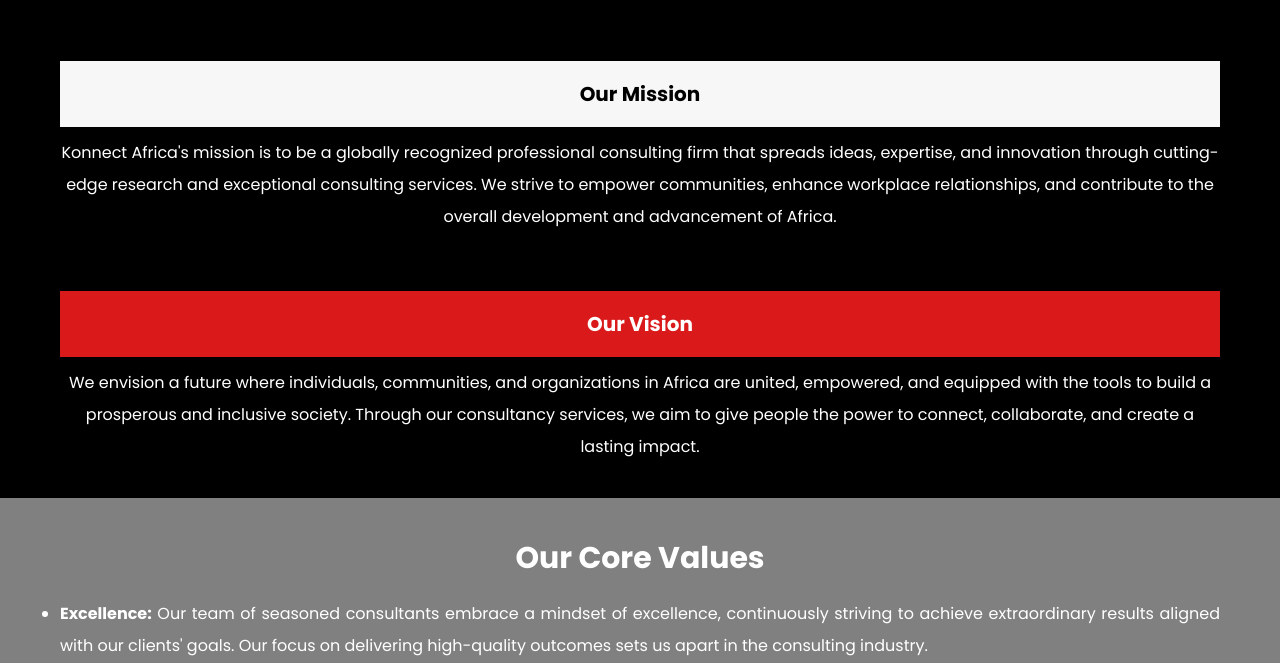
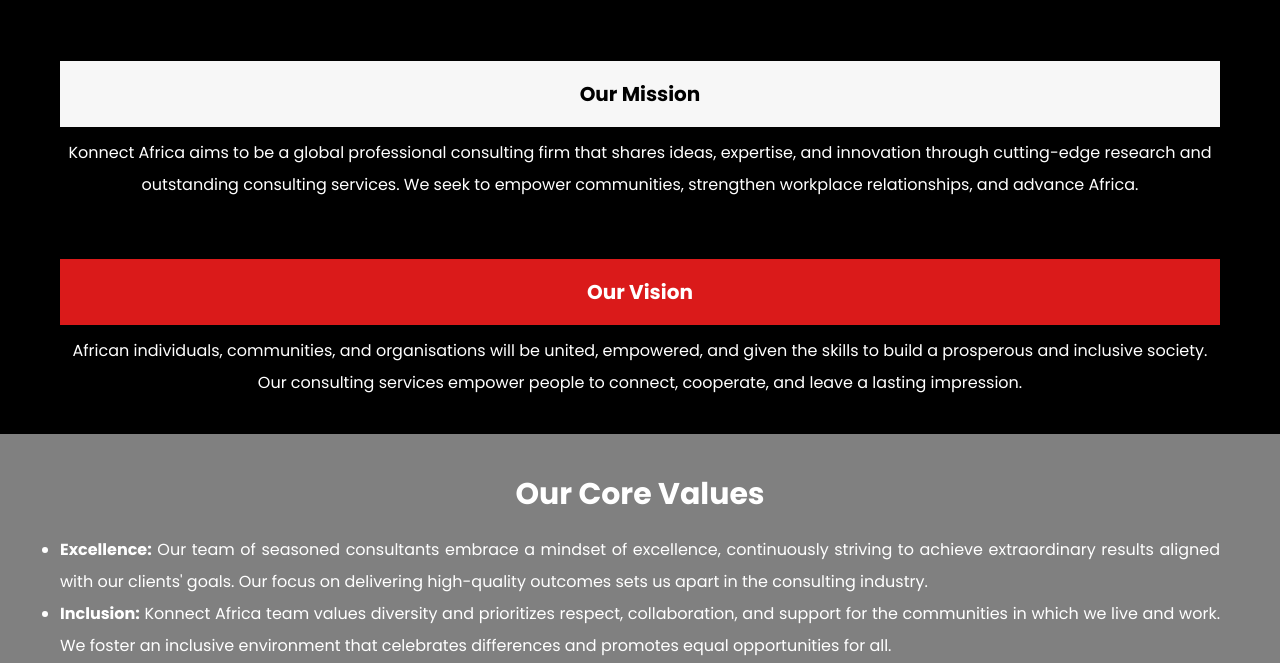
Before and after one commit to Tripp808/Konnect_africa-website, a website: page About.html in a window 1280 px wide. Shown: the part 580-1243 px from the top of the page. Drawn offline with Linux system fonts and the light colour scheme; a web font is replaced by a local one.

Commit message:
about update

```diff
--- a/About.html
+++ b/About.html
@@ -60,19 +60,17 @@
       <div class="container">
         <h3 class="mission">Our Mission</h3>
         <p>
-          Konnect Africa's mission is to be a globally recognized professional
-          consulting firm that spreads ideas, expertise, and innovation through
-          cutting-edge research and exceptional consulting services. We strive
-          to empower communities, enhance workplace relationships, and
-          contribute to the overall development and advancement of Africa.
+          Konnect Africa aims to be a global professional consulting firm that
+          shares ideas, expertise, and innovation through cutting-edge research
+          and outstanding consulting services. We seek to empower communities,
+          strengthen workplace relationships, and advance Africa.
         </p>
         <h3 class="vision">Our Vision</h3>
         <p>
-          We envision a future where individuals, communities, and organizations
-          in Africa are united, empowered, and equipped with the tools to build
-          a prosperous and inclusive society. Through our consultancy services,
-          we aim to give people the power to connect, collaborate, and create a
-          lasting impact.
+          African individuals, communities, and organisations will be united,
+          empowered, and given the skills to build a prosperous and inclusive
+          society. Our consulting services empower people to connect, cooperate,
+          and leave a lasting impression.
         </p>
       </div>
     </section>
```
